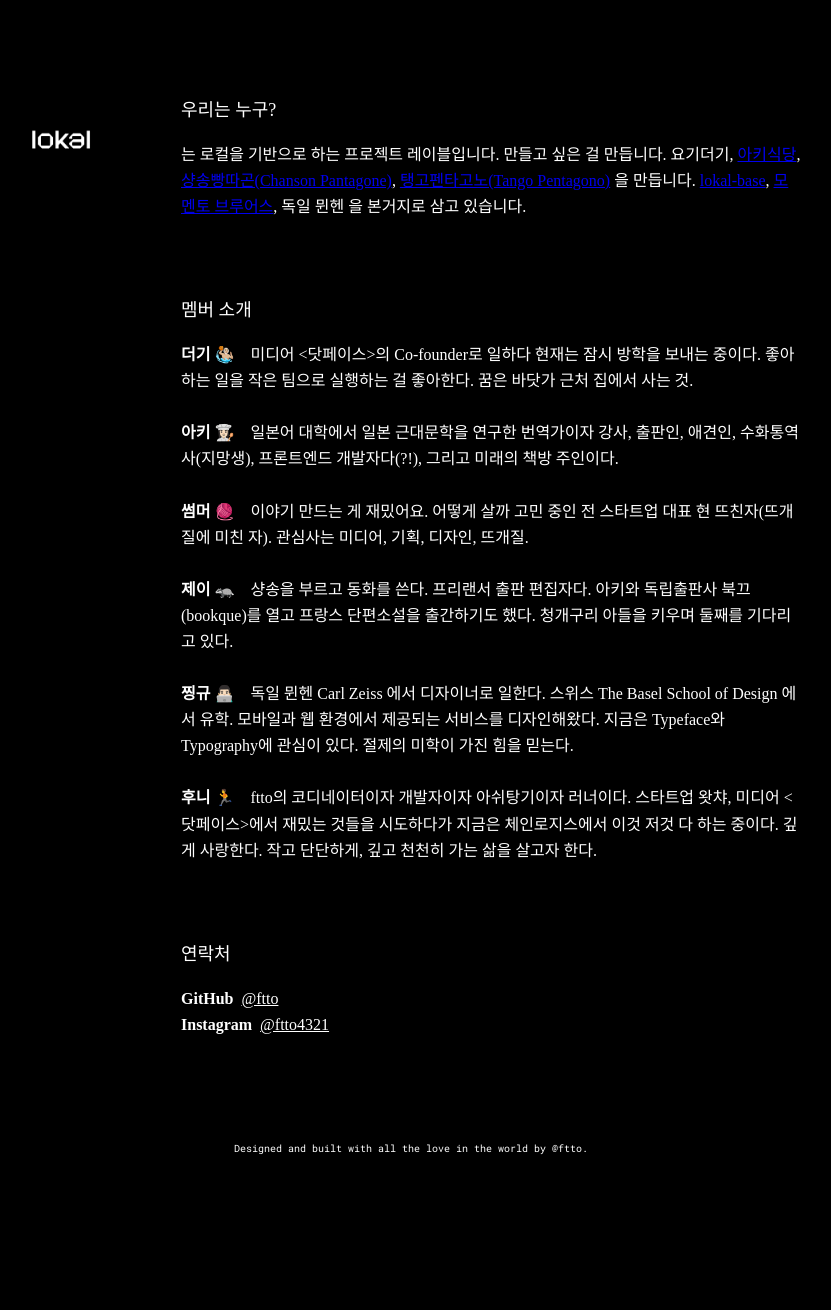
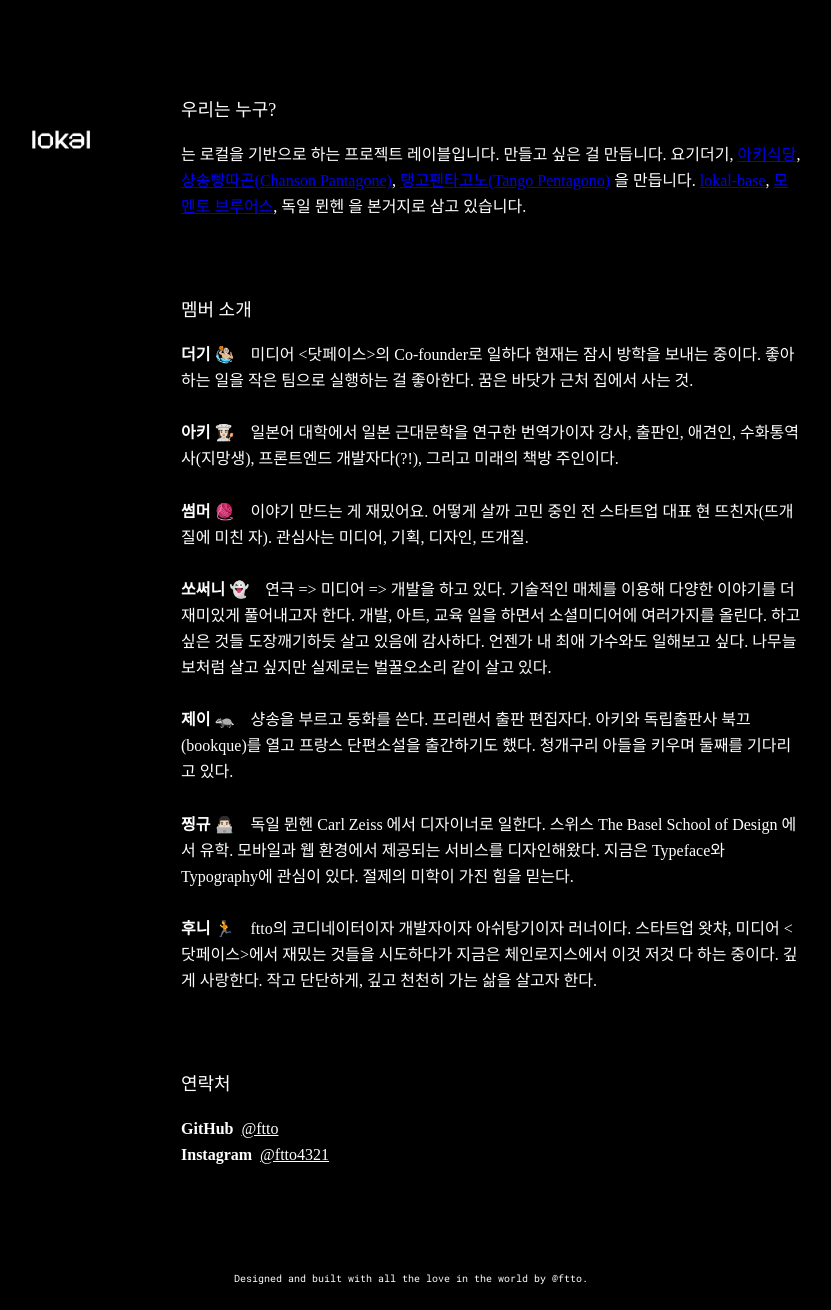
Before and after one commit to studio-lokal/studio-lokal.github.io, a Jekyll site: the page built from index.html, in a window 1280 px wide. Shown: the whole page, without its empty margins (229-1060 px from the left). Built offline with Jekyll 4.4.1, drawn with Linux system fonts in a browser that asks for light colours; some web fonts are replaced; before the commit the page ends 1180 px from its top, so only the background shows below that.

Commit message:
feat: add sosunny

```diff
--- a/_data/members.yml
+++ b/_data/members.yml
@@ -7,6 +7,9 @@
 - name: 썸머
   emoji: 🧶
   description: 이야기 만드는 게 재밌어요. 어떻게 살까 고민 중인 전 스타트업 대표 현 뜨친자(뜨개질에 미친 자).  관심사는 미디어, 기획, 디자인, 뜨개질.
+- name: 쏘써니
+  emoji: 👻
+  description: 연극 => 미디어 => 개발을 하고 있다. 기술적인 매체를 이용해 다양한 이야기를 더 재미있게 풀어내고자 한다. 개발, 아트, 교육 일을 하면서 소셜미디어에 여러가지를 올린다. 하고 싶은 것들 도장깨기하듯 살고 있음에 감사하다. 언젠가 내 최애 가수와도 일해보고 싶다. 나무늘보처럼 살고 싶지만 실제로는 벌꿀오소리 같이 살고 있다.
 - name: 제이
   emoji: 🦡
   description: 샹송을 부르고 동화를 쓴다. 프리랜서 출판 편집자다. 아키와 독립출판사 북끄(bookque)를 열고 프랑스 단편소설을 출간하기도 했다. 청개구리 아들을 키우며 둘째를 기다리고 있다.
```
